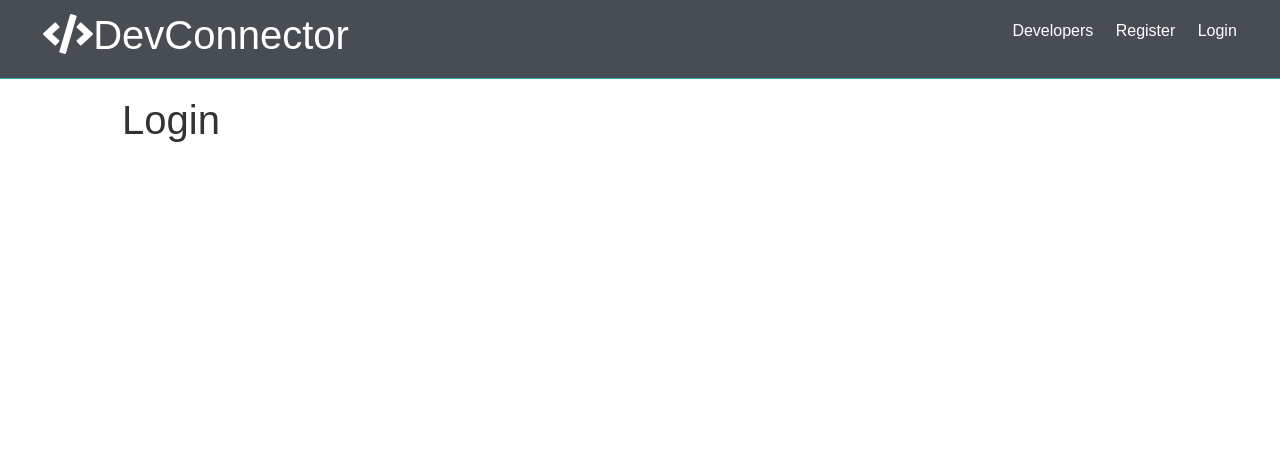
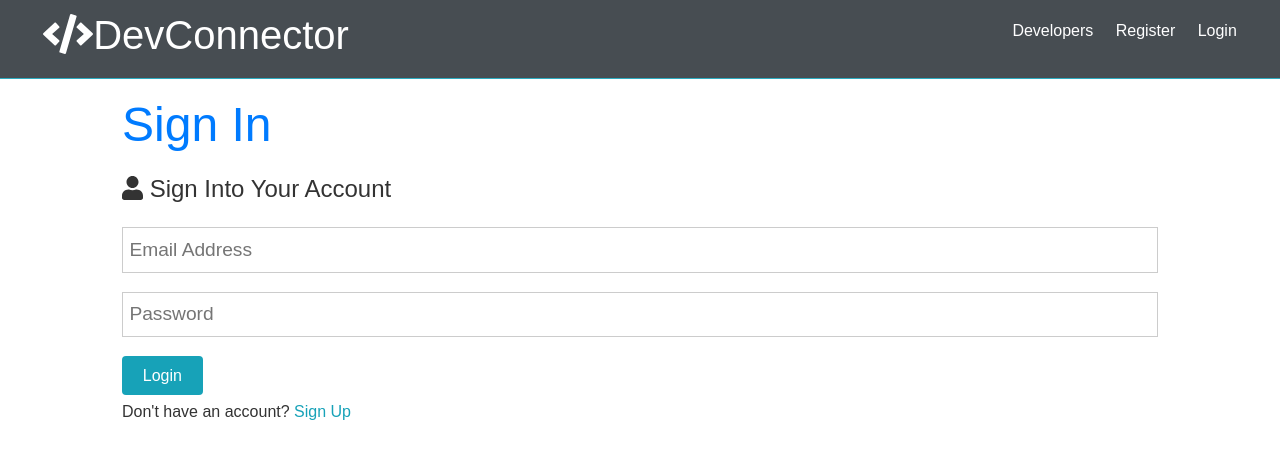
Before and after one commit to youssefchehata/devconnector, a React (Create React App) app in the folder client/: page /login in a window 1280 px wide. Shown: the top 458 px of the page. Built offline with nearby package versions, Linux system fonts and the light colour scheme.

Commit message:
alertComponent&redux

```diff
--- a/client/package.json
+++ b/client/package.json
@@ -13,7 +13,8 @@
     "react-scripts": "3.1.1",
     "redux": "^4.0.4",
     "redux-devtools-extension": "^2.13.8",
-    "redux-thunk": "^2.3.0"
+    "redux-thunk": "^2.3.0",
+    "uuid": "^3.3.3"
   },
   "scripts": {
     "start": "react-scripts start",
@@ -36,5 +37,5 @@
       "last 1 safari version"
     ]
   },
-  "proxy":"http://localhost:5000"
+  "proxy": "http://localhost:5000"
 }
--- a/client/src/App.js
+++ b/client/src/App.js
@@ -6,14 +6,20 @@
 
 import Register from './components/auth/Register';
 import Login from './components/auth/Login';
+//Redux
+import { Provider } from 'react-redux';
+import store from './store';
+import Alert from './components/layout/Alert';
 
 const App = () => {
   return (
+    <Provider store={store}>
       <Router>
         <Fragment>
           <Navbar />
           <Route exact path='/' component={Landing} />
           <section className='container'>
+            <Alert></Alert>
             <Switch>
               <Route exact path='/register' component={Register} />
               <Route exact path='/login' component={Login} />
@@ -21,6 +27,7 @@
           </section>
         </Fragment>
       </Router>
+    </Provider>
   );
 };
 
--- /dev/null
+++ b/client/src/actions/alert.js
@@ -0,0 +1,11 @@
+import uuid from 'uuid';
+import { SET_ALERT, REMOVE_ALERT } from './types';
+
+export const setAlert = (msg, alertType, timeout = 5000) => dispatch => {
+  const id = uuid.v4();
+  dispatch({
+    type: SET_ALERT,
+    payload: { msg, alertType, id }
+  });
+  setTimeout(() => dispatch({ type: REMOVE_ALERT, payload: id }), timeout);
+};
--- /dev/null
+++ b/client/src/actions/types.js
@@ -0,0 +1,2 @@
+export const SET_ALERT = 'SET_ALERT'
+export const REMOVE_ALERT = 'REMOVE_ALERT'
--- a/client/src/components/auth/Login.js
+++ b/client/src/components/auth/Login.js
@@ -1,12 +1,62 @@
-import React from 'react'
+import React, { Fragment, useState } from 'react';
+import { Link } from 'react-router-dom';
+const Login = () => {
+  const [formData, setFormData] = useState({
+    name: '',
+    email: '',
+    password: '',
+    password2: ''
+  });
+  const { email, password, password2 } = formData;
 
+  const onChange = e =>
+    setFormData({ ...formData, [e.target.name]: e.target.value });
 
-const Login = () => {
-    return (
-        <div>
-        <h1>Login</h1>
+  const onSubmit = async e => {
+    e.preventDefault();
+    if (password !== password2) {
+      console.log('Passwords do not match');
+    } else {
+      console.log('SUCCESS');
+    }
+  };
+  return (
+    <Fragment>
+      <h1 className='large text-primary'>Sign In</h1>
+      <p className='lead'>
+        <i className='fas fa-user'></i> Sign Into Your Account
+      </p>
+      <form className='form' onSubmit={e => onSubmit(e)}>
+        <div className='form-group'></div>
+        <div className='form-group'>
+          <input
+            type='email'
+            placeholder='Email Address'
+            name='email'
+            value={email}
+            onChange={e => onChange(e)}
+            required
+          />
         </div>
-    )
-}
+        <div className='form-group'>
+          <input
+            type='password'
+            placeholder='Password'
+            name='password'
+            value={password}
+            onChange={e => onChange(e)}
+            // @ts-ignore
+            minLength='6'
+          />
+        </div>
 
-export default Login
+        <input type='submit' className='btn btn-primary' value='Login' />
+      </form>
+      <p className='my-1'>
+        Don't have an account? <Link to='/register'>Sign Up</Link>
+      </p>
+    </Fragment>
+  );
+};
+
+export default Login;
--- a/client/src/components/auth/Register.js
+++ b/client/src/components/auth/Register.js
@@ -1,6 +1,12 @@
 import React, { Fragment, useState } from 'react';
-import axios from 'axios';
-const Register = () => {
+import { connect } from 'react-redux';
+
+import { Link } from 'react-router-dom';
+import { setAlert } from './../../actions/alert';
+
+import PropTypes from 'prop-types';
+
+const Register = ({ setAlert }) => {
   const [formData, setFormData] = useState({
     name: '',
     email: '',
@@ -12,25 +18,12 @@
   const onChange = e =>
     setFormData({ ...formData, [e.target.name]: e.target.value });
 
-  const onSubmit =async e => {
+  const onSubmit = async e => {
     e.preventDefault();
     if (password !== password2) {
-      console.log('Passwords do not match');
+      setAlert('Passwords do not match', 'danger');
     } else {
-      console.log(formData);
-      const newUser = {name,email,password}
-      try {
-          const config = {
-              headers:{
-                  'Content-Type':'application/json'
-              }
-          }
-          const body = JSON.stringify(newUser)
-          const res = await axios.post('/api/users',body,config)
-          console.log(res.data);
-      } catch (err) {
-          console.error(err.response.data);
-      }
+      console.log('SUCCESS');
     }
   };
   return (
@@ -89,10 +82,16 @@
         <input type='submit' className='btn btn-primary' value='Register' />
       </form>
       <p className='my-1'>
-        Already have an account? <a href='login.html'>Sign In</a>
+        Already have an account? <Link to='/login'>Sign In</Link>
       </p>
     </Fragment>
   );
 };
 
-export default Register;
+Register.propTypes = {
+  setALERT: PropTypes.func.isRequired
+};
+export default connect(
+  null,
+  { setAlert }
+)(Register);
--- /dev/null
+++ b/client/src/components/layout/Alert.js
@@ -0,0 +1,23 @@
+import React from 'react';
+import PropTypes from 'prop-types';
+import { connect } from 'react-redux';
+
+const Alert = ({ alerts }) =>
+  alerts !== null &&
+  alerts.length > 0 &&
+  alerts.map(alert => (
+    <div key={alert.id} className={`alert alert-${alert.alertType}`}>
+      {alert.msg}
+    </div>
+  ));
+
+Alert.propTypes = {
+  alerts: PropTypes.array.isRequired
+};
+
+const mapStateToProps = state => {
+  return {
+    alerts: state.alert //take state from root reducer
+  };
+};
+export default connect(mapStateToProps)(Alert);
--- /dev/null
+++ b/client/src/reducers/alert.js
@@ -0,0 +1,15 @@
+import { SET_ALERT, REMOVE_ALERT } from '../actions/types';
+const initialState = [];
+
+export default function(state = initialState, action) {
+  const { type, payload } = action;
+
+  switch (type) {
+    case SET_ALERT:
+      return [...state, payload];
+    case REMOVE_ALERT:
+      return state.filter(alert => alert.id !== payload);
+    default:
+      return state;
+  }
+}
--- /dev/null
+++ b/client/src/reducers/index.js
@@ -0,0 +1,7 @@
+import {combineReducers} from 'redux'
+import alert from './alert'
+
+
+export default combineReducers({
+    alert
+})
--- /dev/null
+++ b/client/src/store.js
@@ -0,0 +1,18 @@
+import { createStore, applyMiddleware, compose } from 'redux';
+import thunk from 'redux-thunk';
+import rootReducer from './reducers';
+
+const initialState = {};
+
+const middleware = [thunk];
+
+const store = createStore(
+  rootReducer,
+  initialState,
+  compose(
+    applyMiddleware(...middleware),
+    window.__REDUX_DEVTOOLS_EXTENSION__ && window.__REDUX_DEVTOOLS_EXTENSION__()
+  )
+);
+
+export default store;
```
Also changed, not shown: 1 other file (tests, documents, lock files or other folders). Lines whose indentation alone changed are shown as unchanged.
